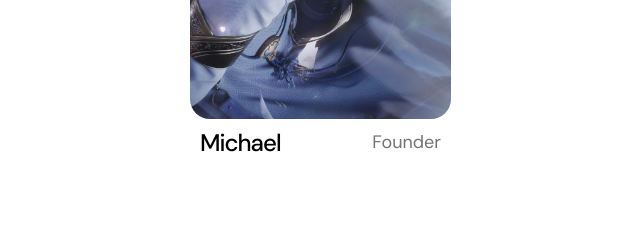
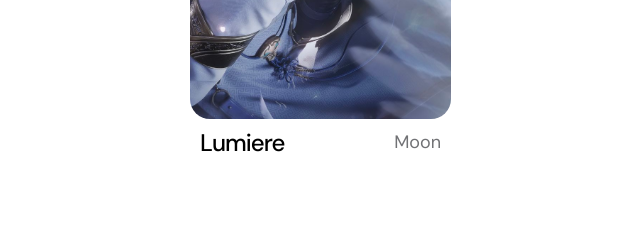
Before and after one commit to NadinShezan/nadinweb, a plain HTML site: page index.html in a window 1280 px wide. Shown: the part 1200-1435 px from the top of the page, 462-1102 px from the left. Drawn offline with Linux system fonts and the light colour scheme.

Commit message:
Update index.html

```diff
--- a/index.html
+++ b/index.html
@@ -223,9 +223,9 @@ https://templatemo.com/tm-587-tiya-golf-club
                                 </div>
 
                                 <div class="member-block-info d-flex align-items-center">
-                                    <h4>Michael</h4>
+                                    <h4>Lumiere</h4>
 
-                                    <p class="ms-auto">Founder</p>
+                                    <p class="ms-auto">Moon</p>
                                 </div>
                             </div>
                         </div>
```
